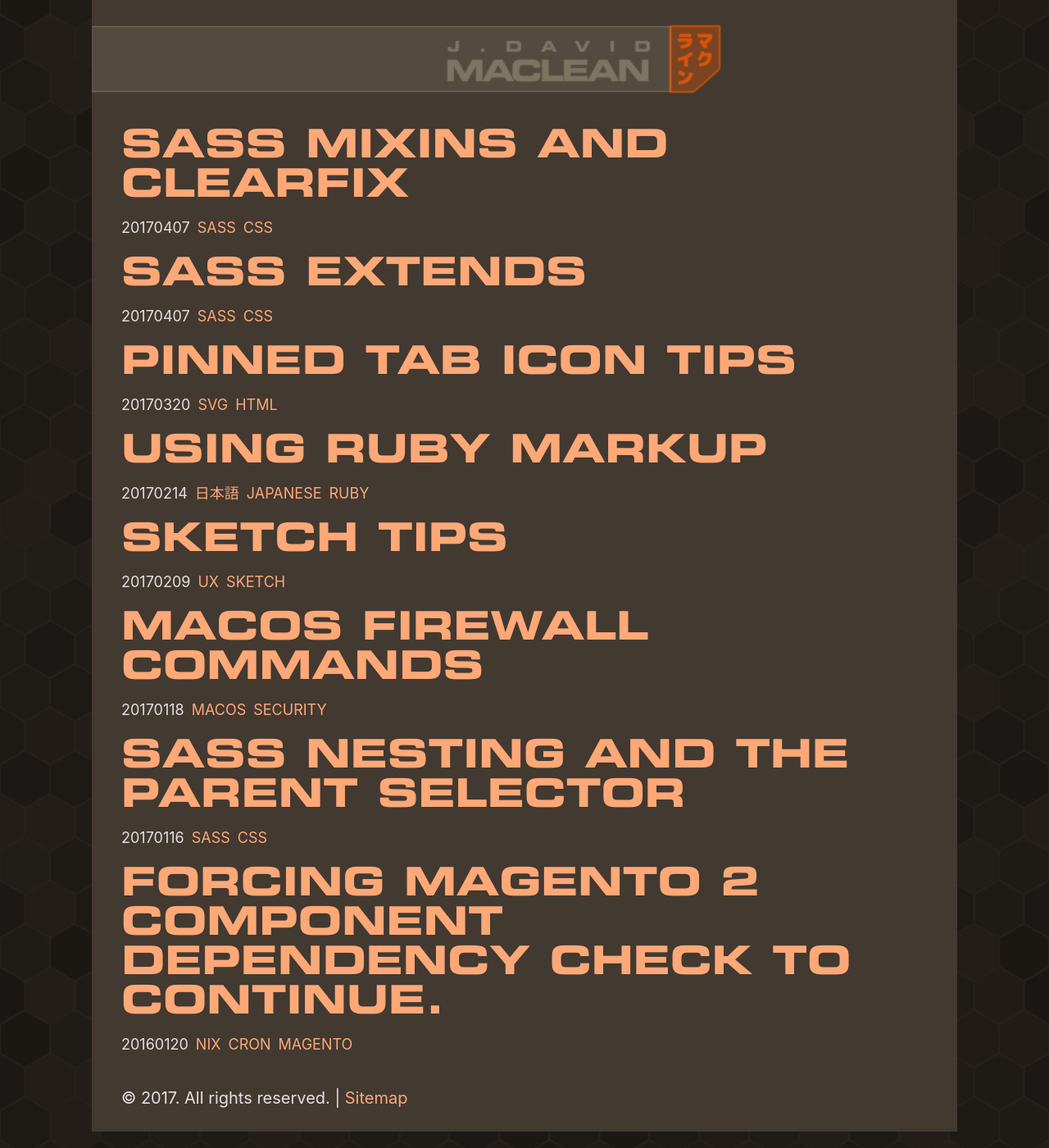
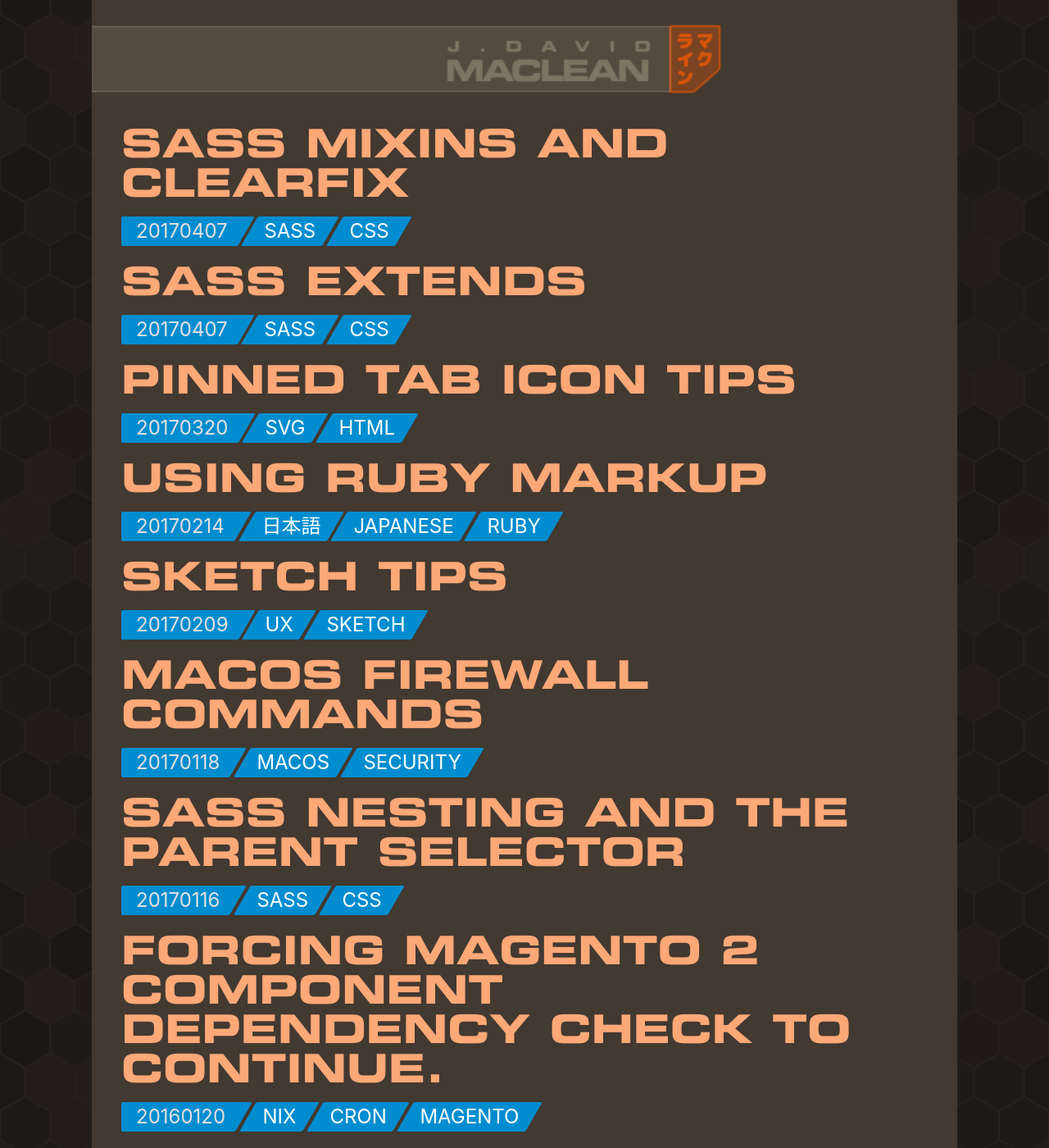
Before and after one commit to sansSpoon/sansSpoon.github.io, a Jekyll site: the page built from _pages/index.md, in a window 1280 px wide and 1400 px high. Shown: the whole window at 82% size. Built offline with Jekyll 4.4.1, drawn with Linux system fonts in a browser that asks for light colours; some web fonts are replaced.

Commit message:
add tag chrome. fix layering.

```diff
--- a/_sass/_controlstrip.scss
+++ b/_sass/_controlstrip.scss
@@ -16,7 +16,7 @@ $strip-height: 6rem;
 
 .site-header {
 	position: fixed;
-	z-index: 1;
+	z-index: 10;
 	top: 0;
 	left: 0;
 	right: 0;
@@ -30,7 +30,7 @@ $strip-height: 6rem;
 
 .fixed-strip {
 	position: relative;
-	z-index: 1;
+	z-index: 10;
 	display: flex;
 	align-items: center;
 	overflow: hidden;
--- a/_sass/_layout.scss
+++ b/_sass/_layout.scss
@@ -8,7 +8,6 @@ main {
 // See "controlstrip" for header layout
 
 .site-content, .site-footer {
-	z-index: 0;
 	@extend %base-width;
 	background-color: $color-bg;
 	@extend %media-widths;
@@ -45,14 +44,16 @@ main {
 }
 
 .post-meta, .tag-cloud {
+	position: relative;
+	z-index: 1;
 	display: flex;
 	time {
 		margin-right: .5em;
-		font-size: .75em;
+		font-size: 1em;
 	}
 	ul {
 		display: flex;
-		font-size: .75em;
+		font-size: 1em;
 		list-style: none;
 		text-transform: uppercase;
 	}
@@ -63,3 +64,56 @@ main {
 		margin-right: 0;
 	}
 }
+
+// ! Tags
+// ---------------
+.post-meta>time {
+	position: relative;
+	display: flex;
+	justify-content: center;
+	align-content: center;
+	flex-direction: column;
+	height: 1.5em;
+	padding: 0 0.5em 0 0.75em;
+	margin-right: 0.2em;
+	border-radius: 2px;
+	background: #008dd0;
+
+}
+
+.post-meta>time:after {
+	content: "";
+	z-index: -1;
+	position: absolute;
+	left: 0; top: 0; width: 100%; height: 100%;
+	border-radius: 2px;
+	transform-origin: bottom left;
+	transform: skew(-30deg);
+	background: #008dd0;
+}
+
+.post-meta>ul {
+	padding: 0;
+	margin: 0;
+	display: flex;
+}
+
+.post-meta ul li {
+	display: flex;
+	justify-content: center;
+	align-content: center;
+	flex-direction: column;
+	height: 1.5em;
+	padding: 0 0.75em;
+	margin-right: 0.2em;
+	border-radius: 2px;
+	transform-origin: bottom left;
+	transform: skew(-30deg);
+	background: #008dd0;
+	font-size: 1em;
+}
+.post-meta ul li a {
+	transform: skew(30deg);
+	color: white;
+	text-decoration: none;
+}
```
